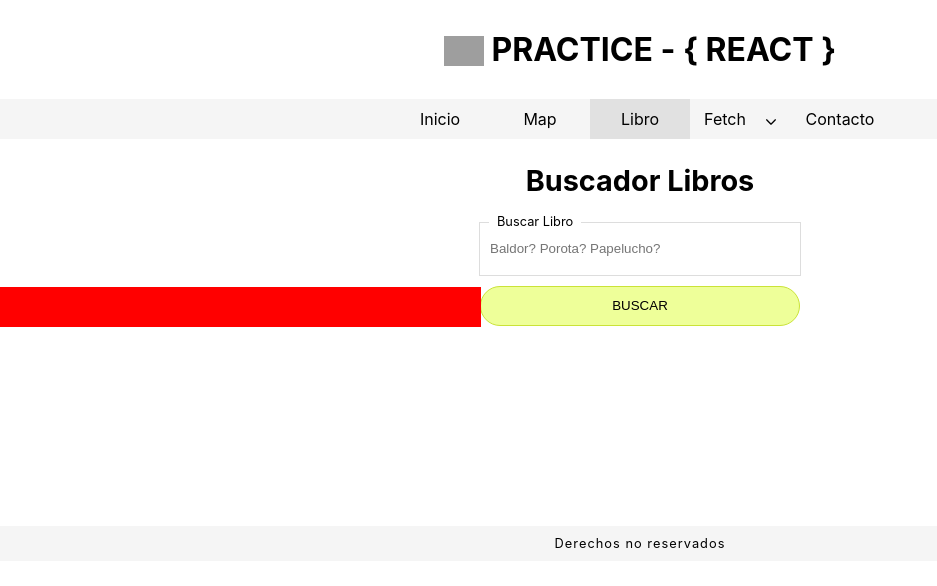
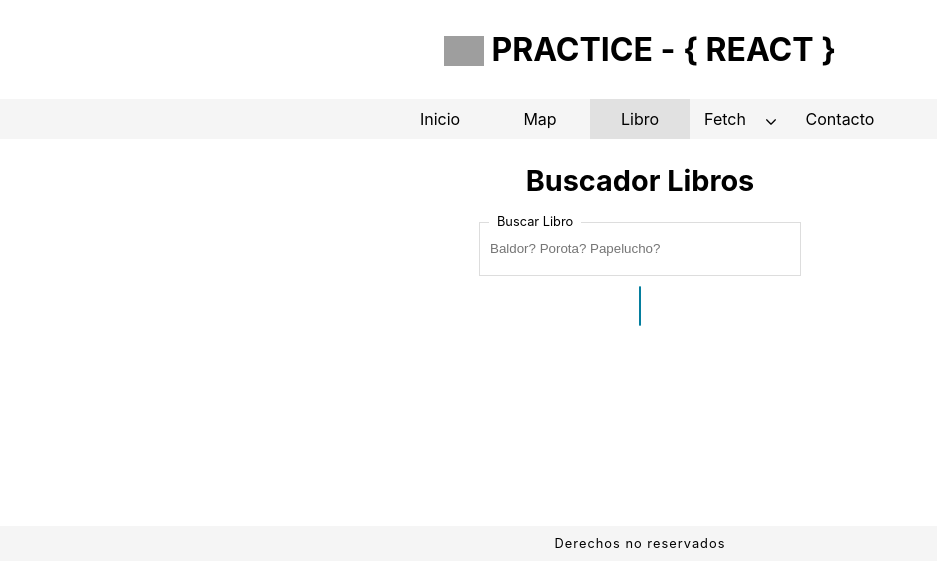
Before and after one commit to volatil/practice_react, a React (Create React App) app: page /libro in a window 1280 px wide. Shown: the top 586 px of the page, without its empty margins (0-937 px from the left). Built offline with nearby package versions, Linux system fonts and the light colour scheme; grey boxes are pictures that could not be loaded.

Commit message:
Component: Button => listo

```diff
--- a/src/components/Button.css
+++ b/src/components/Button.css
@@ -1,36 +1,43 @@
+:root {
+	--movimiento: all .1s ease-in;
+	--boton_color_base: #0699c0;
+	--boton_color_hover: #047e9e;
+}
 button {
-	width: 320px;
+	/* width: 320px; */
 	height: 40px;
 	margin: 0;
 	padding: 0;
 	cursor: pointer;
 	list-style: none;
 	text-align: center;
-	background: #ef9;
+	background: var( --boton_color_base );
 	color: black;
 	text-decoration: none;
-	border: 1px solid #cae338;
-	text-transform: uppercase;
-	border-radius: 20px;
+	border: 1px solid var( --boton_color_hover );
+	border-radius: 4px;
 	position: relative;
 	display: flex;
     align-items: center;
-    /* overflow: hidden; */
+    overflow: hidden;
+	transition: var( --movimiento );
 }
 button > span {
-	--medida: 1000px;
+	--medida: 100%;
 	width: var( --medida );
 	position: absolute;
 	left: calc( var( --medida ) * -1 );
 	top: 0;
-	background: red;
+	background: var( --boton_color_hover );
 	height: 40px;
 	display: block;
 	z-index: 0;
+	transition: var( --movimiento );
 }
 button > p {
 	position: absolute;
 	z-index: 1;
+	color: white;
 	text-align: center;
 	left: 0;
 	right: 0;
--- a/src/components/Button.js
+++ b/src/components/Button.js
@@ -2,7 +2,7 @@ import React from 'react';
 
 import './Button.css';
 
-function Button() {
+function Button( props ) {
 
 	function buscar () {
 		var vamosabuscar = document.querySelector( ".input_buscar" ).value;
@@ -10,8 +10,8 @@ function Button() {
 	}
 
 	return (
-		<button onClick={ buscar }>
-			<span></span><p>Buscar</p>
+		<button style={{ width: props.ancho }} onClick={ buscar }>
+			<span></span><p>{ props.texto }</p>
 		</button>
 	);
 };
```
